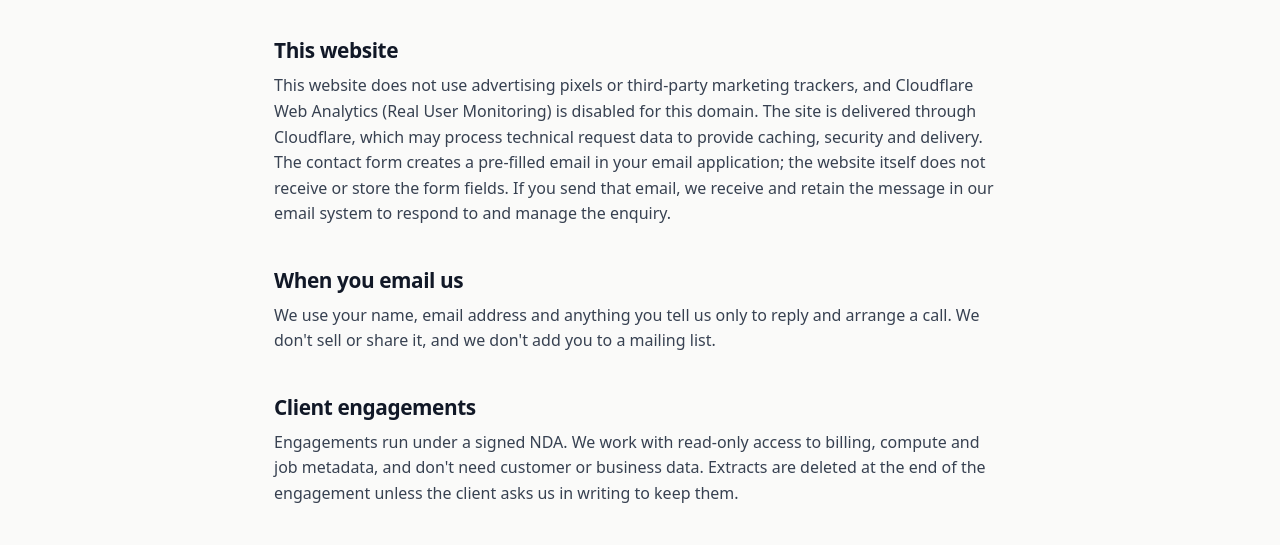
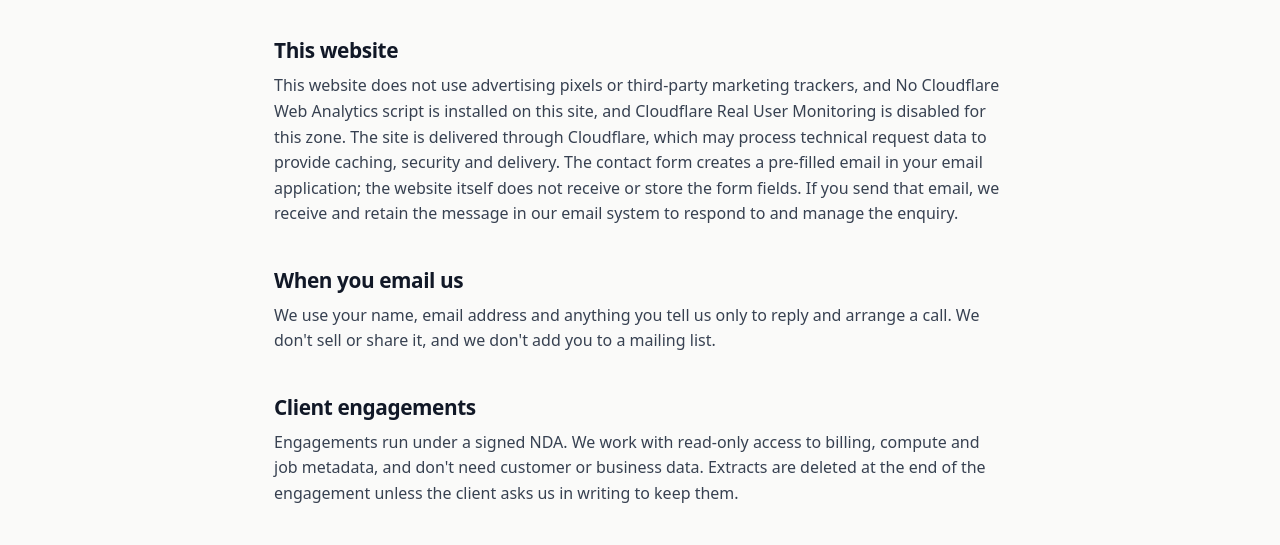
Before and after one commit to anurodhmohapatra/burnlow-site, a plain HTML site: page public/privacy.html in a window 1280 px wide. Shown: the part 237-782 px from the top of the page. Drawn offline with Linux system fonts and the light colour scheme.

Commit message:
Clarify analytics and RUM privacy wording (#3)

```diff
--- a/public/privacy.html
+++ b/public/privacy.html
@@ -31,7 +31,7 @@
       <p class="updated">Last updated 18 November 2026</p>
 
       <h2>This website</h2>
-      <p>This website does not use advertising pixels or third-party marketing trackers, and Cloudflare Web Analytics (Real User Monitoring) is disabled for this domain. The site is delivered through Cloudflare, which may process technical request data to provide caching, security and delivery. The contact form creates a pre-filled email in your email application; the website itself does not receive or store the form fields. If you send that email, we receive and retain the message in our email system to respond to and manage the enquiry.</p>
+      <p>This website does not use advertising pixels or third-party marketing trackers, and No Cloudflare Web Analytics script is installed on this site, and Cloudflare Real User Monitoring is disabled for this zone. The site is delivered through Cloudflare, which may process technical request data to provide caching, security and delivery. The contact form creates a pre-filled email in your email application; the website itself does not receive or store the form fields. If you send that email, we receive and retain the message in our email system to respond to and manage the enquiry.</p>
 
       <h2>When you email us</h2>
       <p>We use your name, email address and anything you tell us only to reply and arrange a call. We don't sell or share it, and we don't add you to a mailing list.</p>
```
